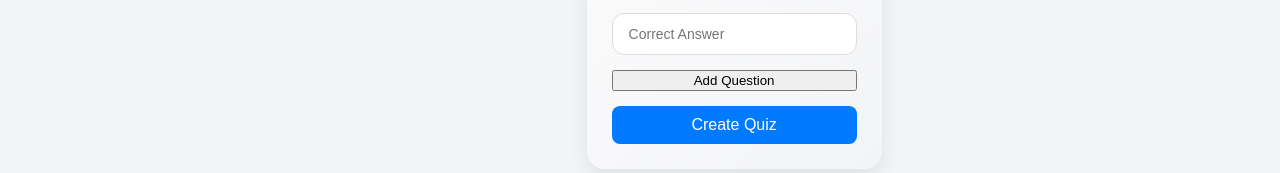
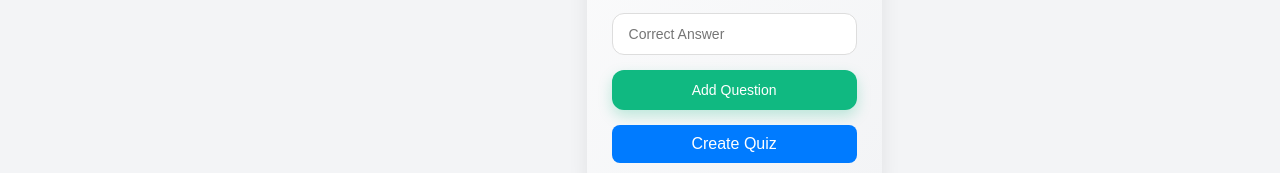
Before and after one commit to YasmeenGad/Quiz-Maker-Front-MasteryHub-ITS, a React (Create React App) app: page /teacher in a window 1280 px wide. Shown: the part 656-829 px from the top of the page. Built offline with nearby package versions, Linux system fonts and the light colour scheme; no server answers.

Commit message:
fix: fix bugs that are related to create quiz and load quiz

```diff
--- a/src/pages/Dashboard/Teacher/QuizForm.jsx
+++ b/src/pages/Dashboard/Teacher/QuizForm.jsx
@@ -36,12 +36,18 @@ export default function QuizForm({ onQuizCreated }) {
   const onSubmit = async (e) => {
     e.preventDefault();
     try {
-      const newQuiz = await createQuiz(form);
+      const payload = {
+        ...form,
+        duration: Number(form.duration),
+        start: new Date(form.start).toISOString(),
+      };
+
+      const newQuiz = await createQuiz(payload);
       alert("Quiz created successfully!");
       onQuizCreated(newQuiz);
       setForm({ name: "", duration: "", start: "", questions: [] });
     } catch (err) {
-      console.error(err);
+      console.error(err.response?.data || err);
       alert("Failed to create quiz");
     }
   };
@@ -96,7 +102,7 @@ export default function QuizForm({ onQuizCreated }) {
           />
         </>
       )}
-      <button type="button" onClick={addQuestion}>
+      <button type="button" className="btn-add" onClick={addQuestion}>
         Add Question
       </button>
 
--- a/src/pages/Dashboard/Teacher/TeacherDashboard.jsx
+++ b/src/pages/Dashboard/Teacher/TeacherDashboard.jsx
@@ -3,10 +3,12 @@ import QuizList from "./QuizList";
 import QuizForm from "./QuizForm";
 import "../../../styles/teacher_dashboard.css";
 import { FiLogOut, FiPlusCircle, FiClipboard } from "react-icons/fi";
-import { getTeacherQuizzes, deleteQuiz } from "../../../services/api";
+import { getTeacherQuizzes, deleteQuiz, logoutUser } from "../../../services/api";
+import { useNavigate } from "react-router-dom";
 
 export default function TeacherDashboard() {
   const [quizzes, setQuizzes] = useState([]);
+  const navigate = useNavigate();
 
   useEffect(() => {
     loadQuizzes();
@@ -31,8 +33,18 @@ export default function TeacherDashboard() {
       await deleteQuiz(id);
       setQuizzes((prev) => prev.filter((q) => q.id !== id));
     } catch (err) {
-      console.error(err);
       alert("Failed to delete quiz");
+    }
+  };
+
+  const handleLogout = async () => {
+    try {
+      await logoutUser();
+    } catch (err) {
+      console.error("Logout API failed", err);
+    } finally {
+      localStorage.removeItem("token");
+      navigate("/login");
     }
   };
 
@@ -44,7 +56,7 @@ export default function TeacherDashboard() {
           Teacher Dashboard
         </h2>
         <div className="logout-container">
-          <button className="btn logout-btn">
+          <button className="btn logout-btn" onClick={handleLogout}>
             <FiLogOut style={{ marginRight: "6px" }} /> Logout
           </button>
         </div>
--- a/src/services/api.js
+++ b/src/services/api.js
@@ -29,16 +29,18 @@ export const logoutUser = async () => {
 };
 
 export const createQuiz = async (data) => {
-  const res = await axios.post(`${BASE_URL}/quiz`, data, {headers: { ...getAuthHeaders(), "Content-Type": "application/json" } });
+  const res = await axios.post(`${BASE_URL}/quiz`, data, {
+    headers: { ...getAuthHeaders(), "Content-Type": "application/json" }
+  });
   return res.data.data;
 };
 
 export const getTeacherQuizzes = async () => {
-  const res = await axios.get(`${BASE_URL}/teacher`, { headers: getAuthHeaders() });
+  const res = await axios.get(`${BASE_URL}/quiz/teacher`, { headers: getAuthHeaders() });
   return res.data.data;
 };
 
 export const deleteQuiz = async (id) => {
-  const res = await axios.delete(`${BASE_URL}/${id}`, { headers: getAuthHeaders() });
+  const res = await axios.delete(`${BASE_URL}/quiz/${id}`, { headers: getAuthHeaders() });
   return res.data;
 };
--- a/src/styles/teacher_dashboard.css
+++ b/src/styles/teacher_dashboard.css
@@ -25,7 +25,7 @@
   border-radius: 16px;
   margin-bottom: 30px;
   box-shadow: 0 10px 25px rgba(0,0,0,0.12);
-  position: relative; /* for absolute positioning of logout */
+  position: relative;
 }
 
 .logout-container {
@@ -51,14 +51,14 @@
   box-shadow: 0 10px 20px rgba(0,0,0,0.2);
 }
 
-/* Main grid */
+
 .dashboard-main {
   display: grid;
   grid-template-columns: 1fr 1fr;
   gap: 35px;
 }
 
-/* Section titles */
+
 .quizzes-section h3,
 .create-section h3 {
   display: flex;
@@ -68,7 +68,6 @@
   font-size: 20px;
 }
 
-/* QuizCard */
 .quiz-card {
   background: white;
   padding: 20px;
@@ -108,7 +107,6 @@
   transform: scale(1.05);
 }
 
-/* Form */
 .form {
   display: flex;
   flex-direction: column;
@@ -149,9 +147,31 @@
   transform: scale(1.04);
 }
 
-/* Responsive */
 @media (max-width: 950px) {
   .dashboard-main {
     grid-template-columns: 1fr;
   }
 }
+
+.btn-add {
+  background: #10b981;
+  color: white;
+  border: none;
+  padding: 12px 18px;
+  border-radius: 12px;
+  cursor: pointer;
+  font-weight: 500;
+  font-size: 14px;
+  display: inline-flex;
+  align-items: center;
+  justify-content: center;
+  gap: 6px;
+  transition: 0.25s ease-in-out;
+  box-shadow: 0 6px 14px rgba(16, 185, 129, 0.25);
+}
+
+.btn-add:hover {
+  background: #059669;
+  transform: translateY(-2px) scale(1.05);
+  box-shadow: 0 10px 20px rgba(16, 185, 129, 0.35);
+}
```
